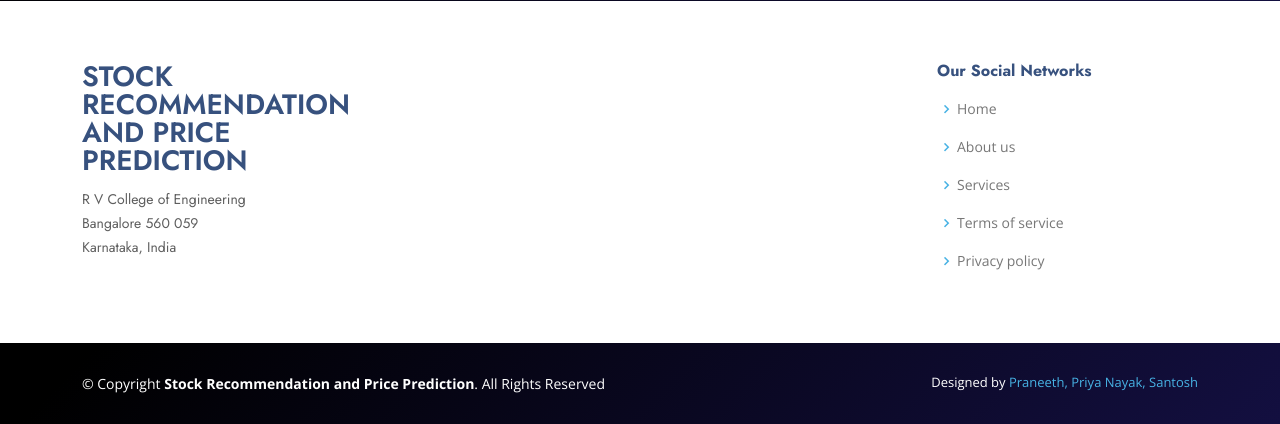
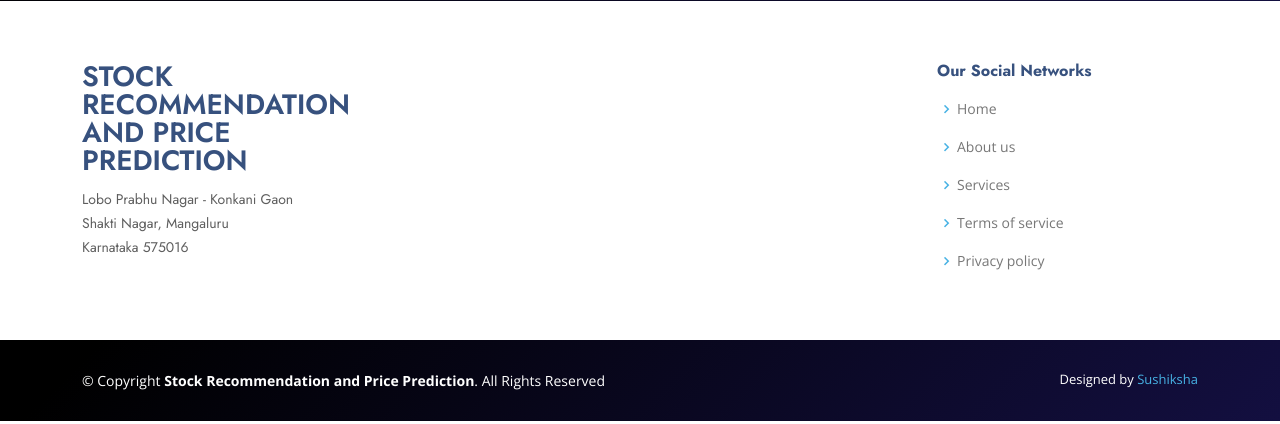
Before and after one commit to World-Konkani-Centre/SCL-2022-League-Of-Coders, a Flask app: page /predictnow in a window 1280 px wide. Shown: the part 611-1035 px from the top of the page. Run offline with Flask 2, Linux system fonts and the light colour scheme; parts of the project's set-up code (start-up, migrations or seed data) failed here and were passed over; some libraries are stand-ins or nearby versions.

Commit message:
updated address

```diff
--- a/src/templates/index.html
+++ b/src/templates/index.html
@@ -326,7 +326,7 @@
         &copy; Copyright <strong><span>Stock Recommendation and Price Prediction</span></strong>. All Rights Reserved
       </div>
       <div class="credits">
-        Designed by <a href="">Praneeth, Priya Nayak, Santosh</a>
+        Designed by <a href="">Sushiksha</a>
       </div>
     </div>
   </footer><!-- End Footer -->
--- a/src/templates/inner-page.html
+++ b/src/templates/inner-page.html
@@ -85,9 +85,9 @@
             <div class="col-lg-3 col-md-6 footer-contact">
               <h3>Stock Recommendation and Price Prediction</h3>
               <p>
-                R V College of Engineering<br>
-                Bangalore 560 059<br>
-                Karnataka, India <br><br>
+                Lobo Prabhu Nagar - Konkani Gaon<br>
+                Shakti Nagar, Mangaluru<br>
+                Karnataka 575016<br>
 
               </p>
             </div>
@@ -113,7 +113,7 @@
           &copy; Copyright <strong><span>Stock Recommendation and Price Prediction</span></strong>. All Rights Reserved
         </div>
         <div class="credits">
-          Designed by <a href="">Praneeth, Priya Nayak, Santosh</a>
+          Designed by <a href="">Sushiksha</a>
         </div>
       </div>
     </footer><!-- End Footer -->
```
Also changed, not shown: src/templates/ErrorPage.html (+5 -4 lines), src/templates/prediction_1.html (+4 -4 lines).
